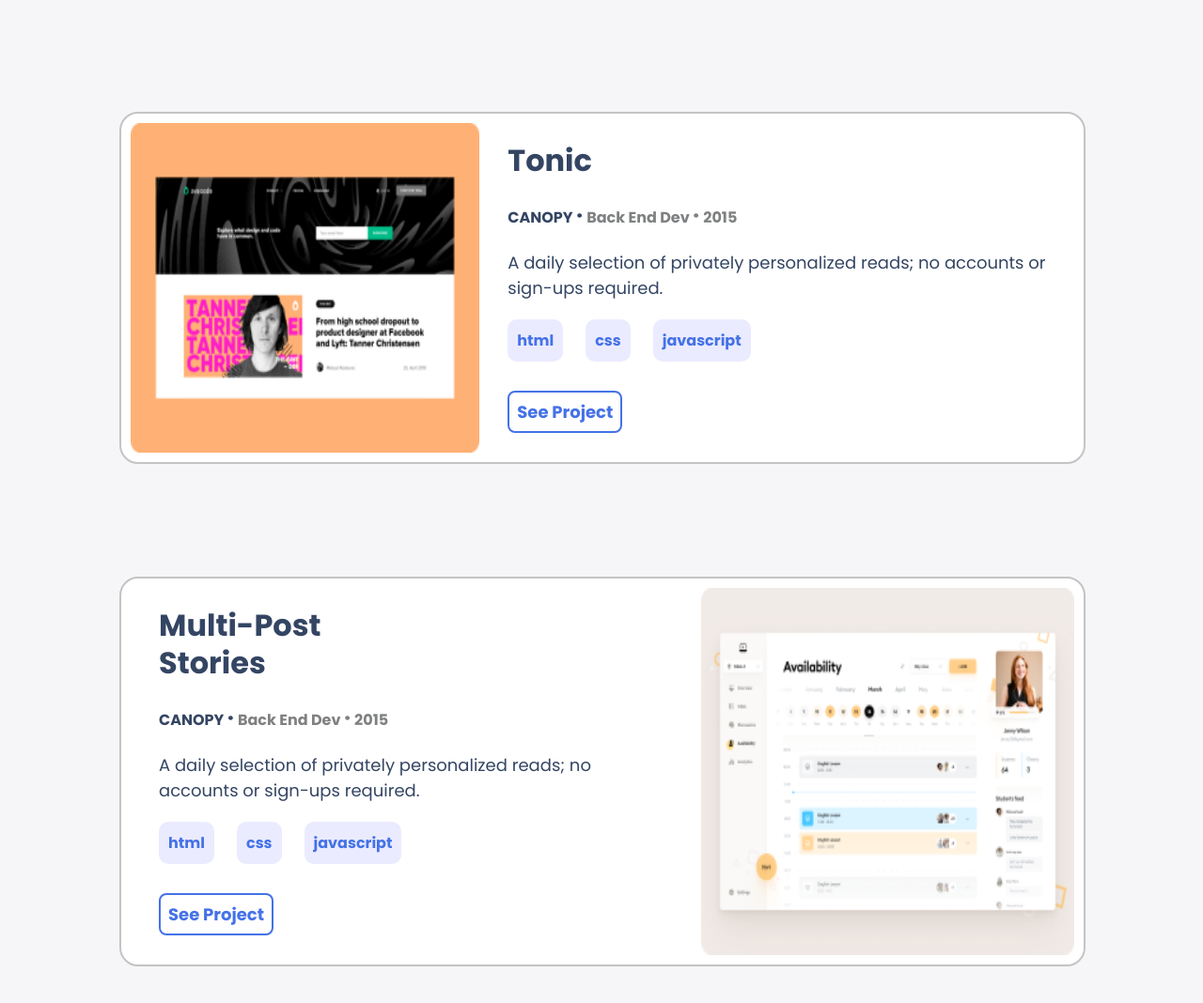
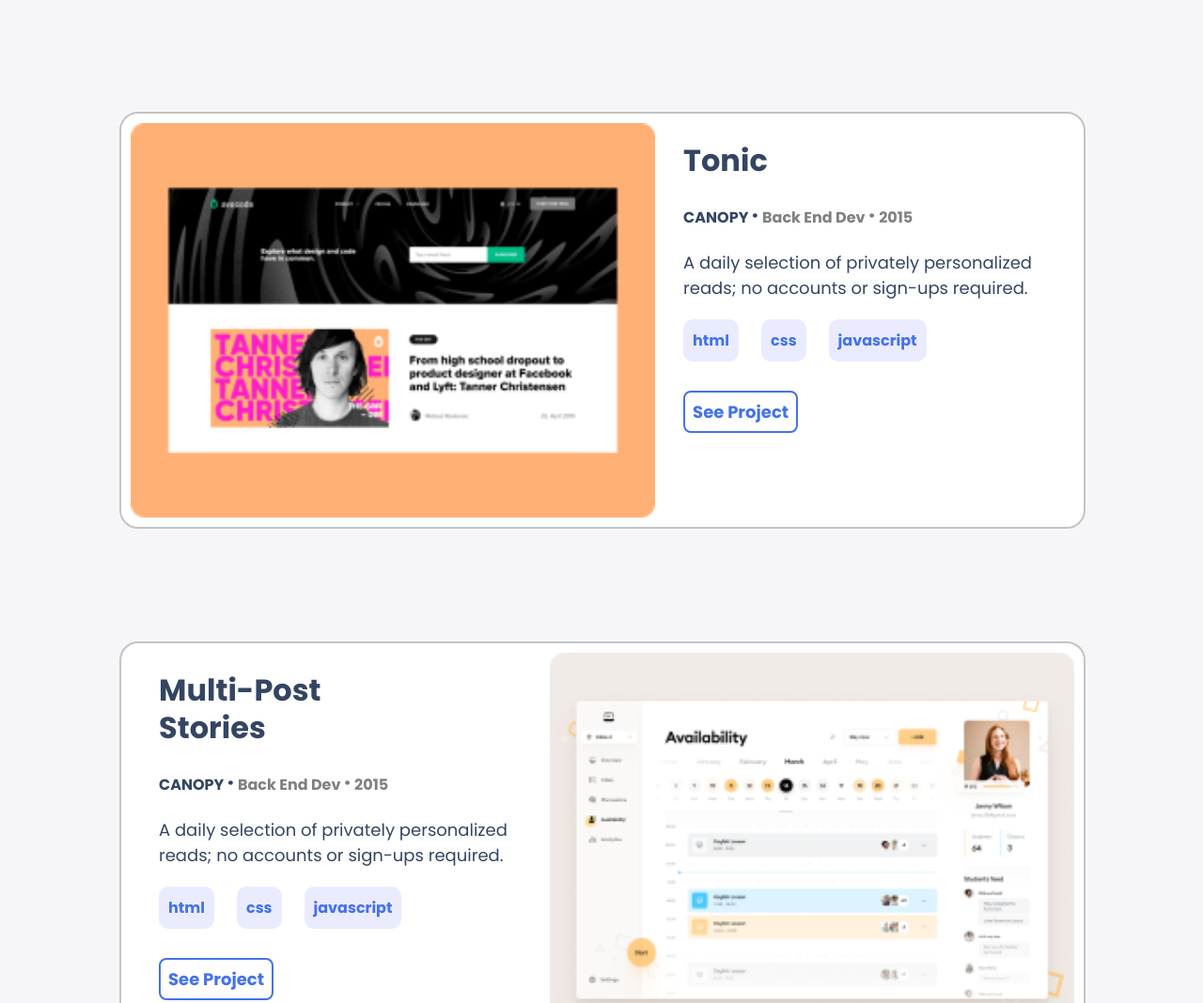
Before and after one commit to Hector096/My-Portfolio, a website: page index.html in a window 1280 px wide. Shown: the part 725-1793 px from the top of the page at 94% size. Drawn offline with Linux system fonts and the light colour scheme.

Commit message:
Resolved required chnaged

```diff
--- a/styles.css
+++ b/styles.css
@@ -127,7 +127,7 @@ h2 {
   padding: 5px;
   display: flex;
   flex-direction: column;
-  justify-content: center;
+  justify-content: start;
 }
 
 .work-snapshot {
@@ -136,7 +136,7 @@ h2 {
 }
 
 .card-image {
-  width: 100;
+  width: 100%;
 }
 
 .card-title {
```
